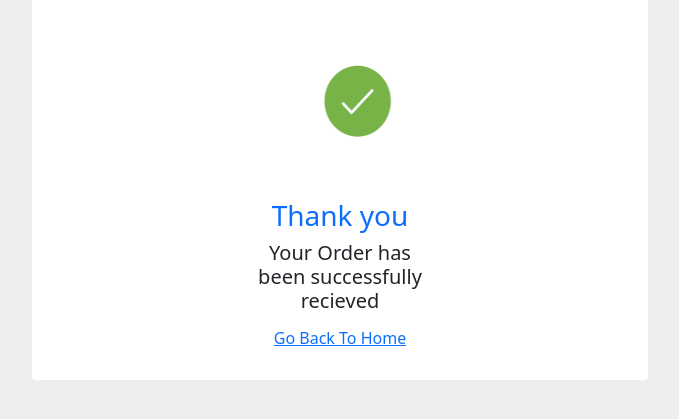
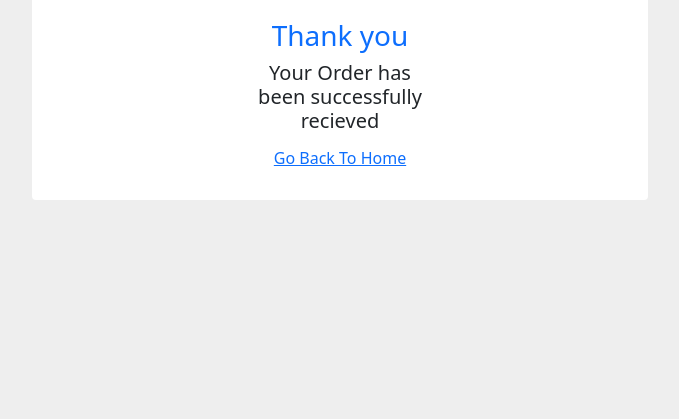
Before and after one commit to ronijaat/food-meal, a plain HTML site: page OrderPage.html in a window 1280 px wide. Shown: the part 125-544 px from the top of the page, without its empty margins (300-979 px from the left). Drawn offline with nearby package versions, Linux system fonts and the light colour scheme.

Commit message:
Update OrderPage.html

```diff
--- a/OrderPage.html
+++ b/OrderPage.html
@@ -31,8 +31,8 @@
                                 <div class="row mb-2">
                                     <div class="col-md-3 ">
                                         <!-- ********************  Check Image Gif  *************** -->
-                                        <img src="./Image/check.gif" class="rounded" alt="check-gif" width="225px"
-                                            height="180px">
+                                        <!-- <img src="./Image/check.gif" class="rounded" alt="check-gif" width="225px"
+                                            height="180px"> -->
                                     </div>
                                 </div>
                                 <h3 class="text-center text-primary">Thank you </h3>
```
